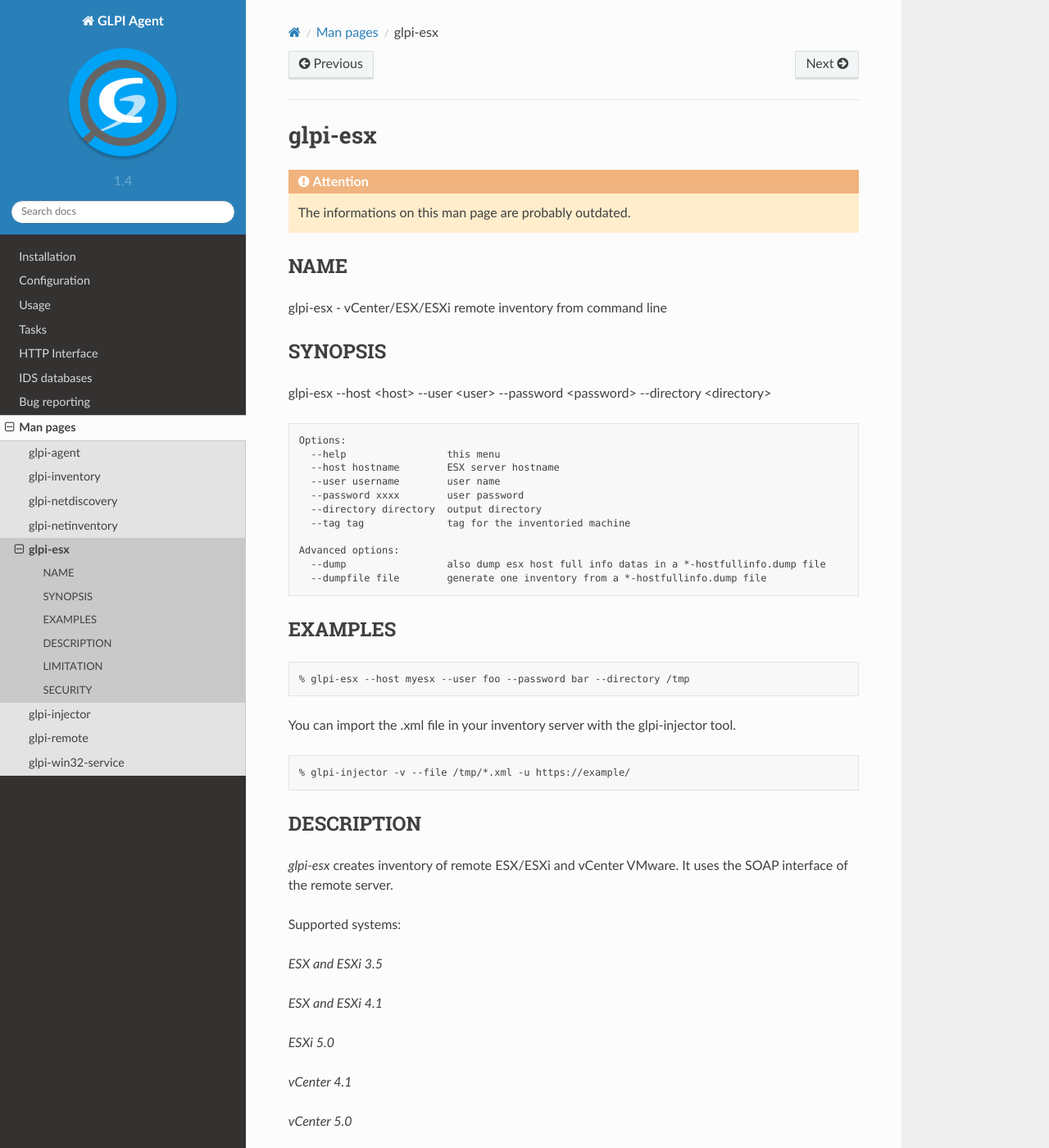
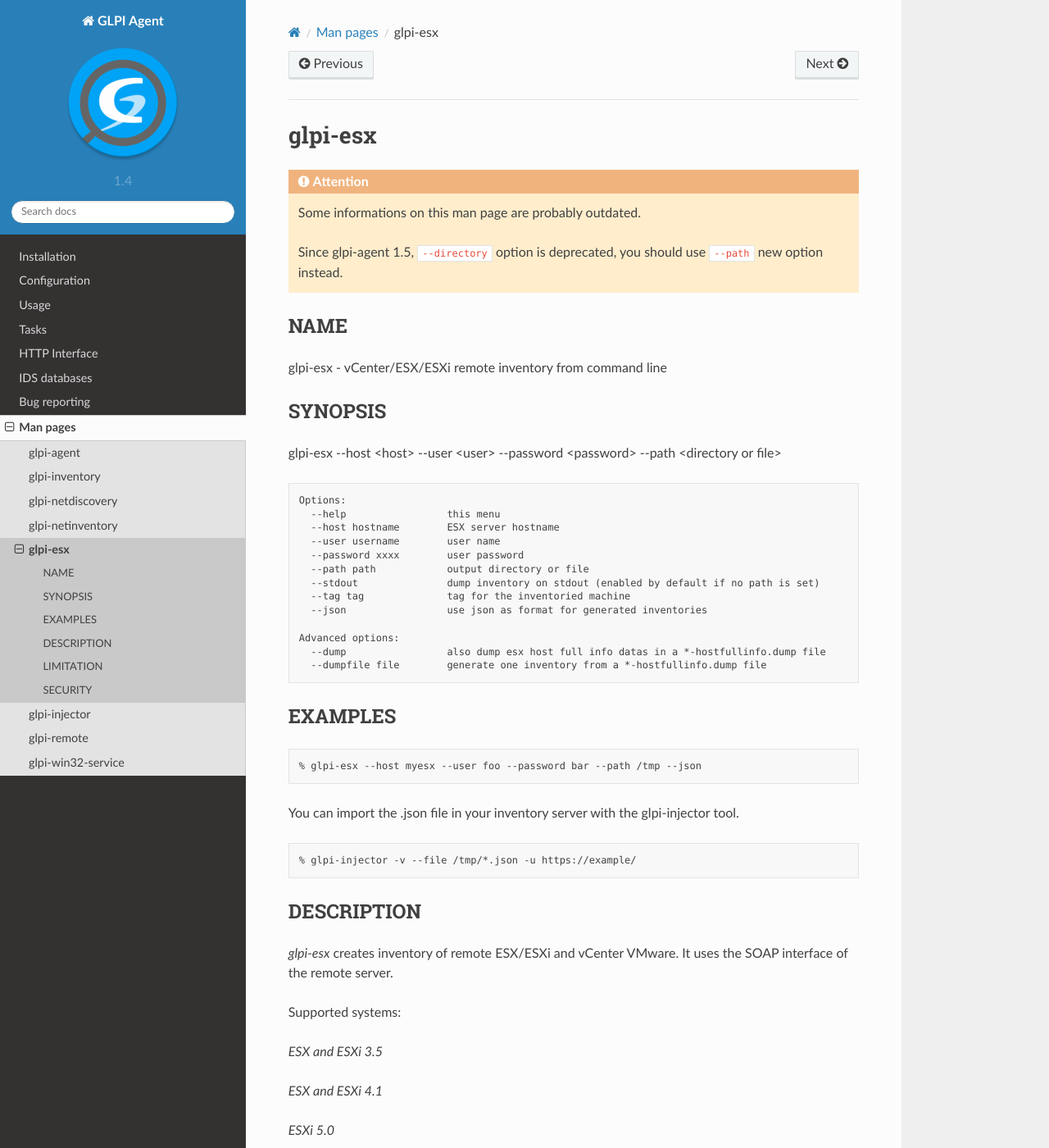
Before and after one commit to glpi-project/doc-agent, a Sphinx documentation site: the page built from source/man/glpi-esx.rst, in a window 1280 px wide and 1400 px high. Shown: the whole window at 82% size. Built offline with Sphinx 7.4.7 and the Read the Docs theme 2.0.0, drawn with Linux system fonts in a browser that asks for light colours.

Commit message:
Update glpi-esx man page

```diff
--- a/source/man/glpi-esx.inc
+++ b/source/man/glpi-esx.inc
@@ -1,4 +1,6 @@
 
 .. attention::
 
-   The informations on this man page are probably outdated.
+   Some informations on this man page are probably outdated.
+
+   Since glpi-agent 1.5, ``--directory`` option is deprecated, you should use ``--path`` new option instead.
--- a/source/man/glpi-esx.rst
+++ b/source/man/glpi-esx.rst
@@ -11,8 +11,8 @@
 SYNOPSIS
 --------
 
-glpi-esx --host <host> --user <user> --password <password> --directory
-<directory>
+glpi-esx --host <host> --user <user> --password <password> --path
+<directory or file>
 
 .. code-block:: text
 
@@ -21,8 +21,10 @@
        --host hostname        ESX server hostname
        --user username        user name
        --password xxxx        user password
-       --directory directory  output directory
+       --path path            output directory or file
+       --stdout               dump inventory on stdout (enabled by default if no path is set)
        --tag tag              tag for the inventoried machine
+       --json                 use json as format for generated inventories
 
      Advanced options:
        --dump                 also dump esx host full info datas in a *-hostfullinfo.dump file
@@ -33,14 +35,14 @@
 
 .. code-block:: text
 
-       % glpi-esx --host myesx --user foo --password bar --directory /tmp
+       % glpi-esx --host myesx --user foo --password bar --path /tmp --json
 
-You can import the .xml file in your inventory server with the
+You can import the .json file in your inventory server with the
 glpi-injector tool.
 
 .. code-block:: text
 
-       % glpi-injector -v --file /tmp/*.xml -u https://example/
+       % glpi-injector -v --file /tmp/*.json -u https://example/
 
 DESCRIPTION
 -----------
```
